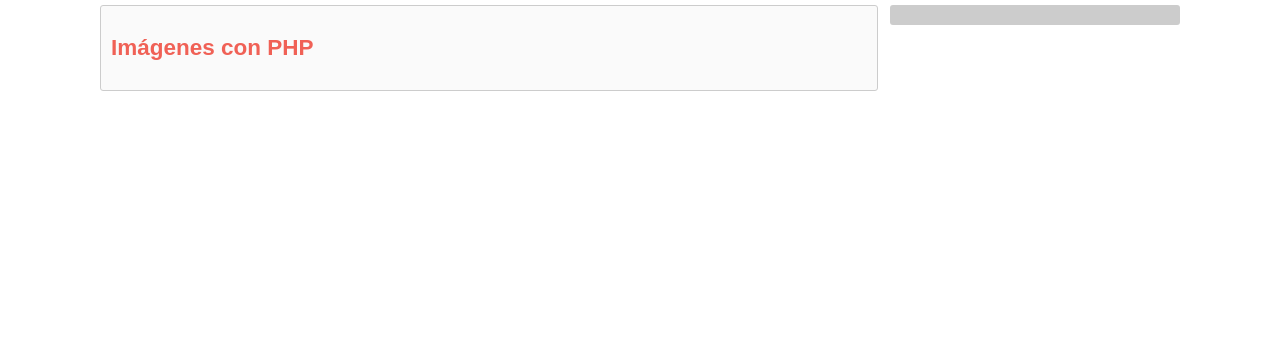
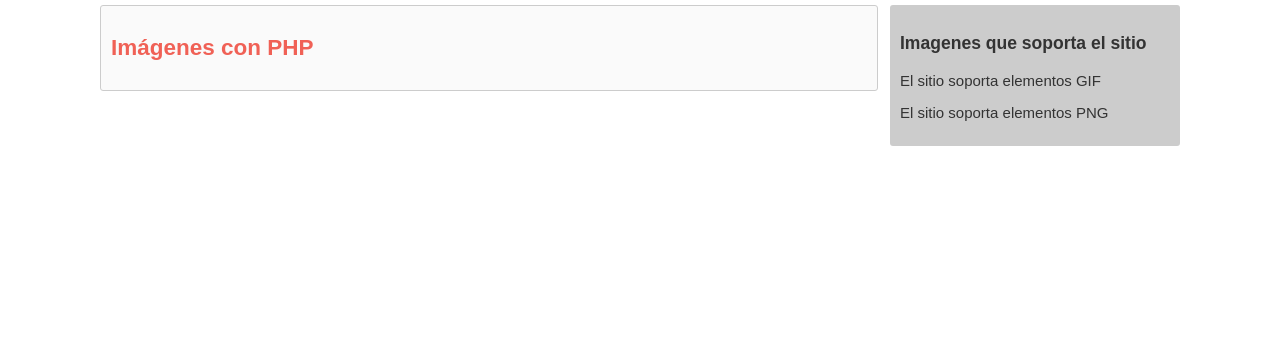
Before and after one commit to TomiSach/PHP_avanzado, a PHP site: page /unidad4.php in a window 1280 px wide. Shown: the part 151-496 px from the top of the page. Run offline with PHP 8.4, Linux system fonts and the light colour scheme.

Commit message:
pc_esctitorio

```diff
--- a/base_evaluaciones/unidad4.php
+++ b/base_evaluaciones/unidad4.php
@@ -1,5 +1,6 @@
 <!DOCTYPE html>
 <html lang="es">
+
 <head>
 	<meta charset="utf-8">
 	<meta name="viewport" content="width=device-width, initial-scale=1.0" />
@@ -21,6 +22,22 @@
 			<h2>Imágenes con PHP</h2>
 		</section>
 		<aside>
+			<h3> Imagenes que soporta el sitio</h3>
+			<?php
+
+			if(imagetypes() & IMG_GIF){
+				echo "<p>El sitio soporta elementos GIF</p>";
+			}else {
+				echo "<p>El sitio no soporta elementos GIF</p>";
+			} if(imagetypes() & IMG_PNG){
+				echo "<p>El sitio soporta elementos PNG</p>";
+			}else {
+				echo "<p>El sitio no soporta elementos PNG</p>";
+			}
+
+
+			?>
+
 
 		</aside>
 		<footer>
@@ -29,4 +46,5 @@
 
 	</div>
 </body>
+
 </html>
```
Also changed, not shown: base_evaluaciones/marca_de_agua.php (added, +9 -0 lines), base_evaluaciones/imagenes/f1.jpg (added), base_evaluaciones/imagenes/marca.png (added), base_evaluaciones/imagenes/unidad4.jpg (added). Lines whose indentation alone changed are shown as unchanged.
